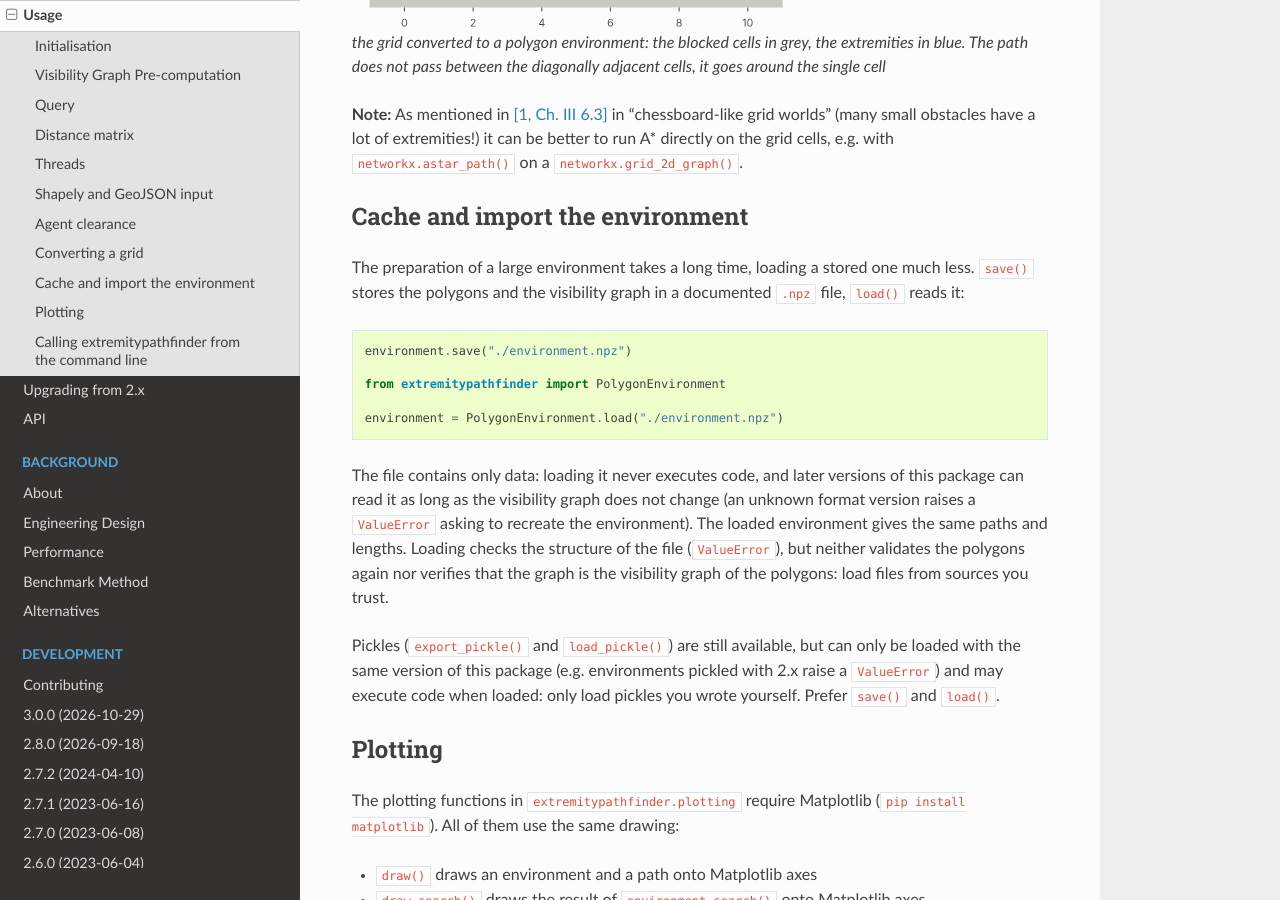
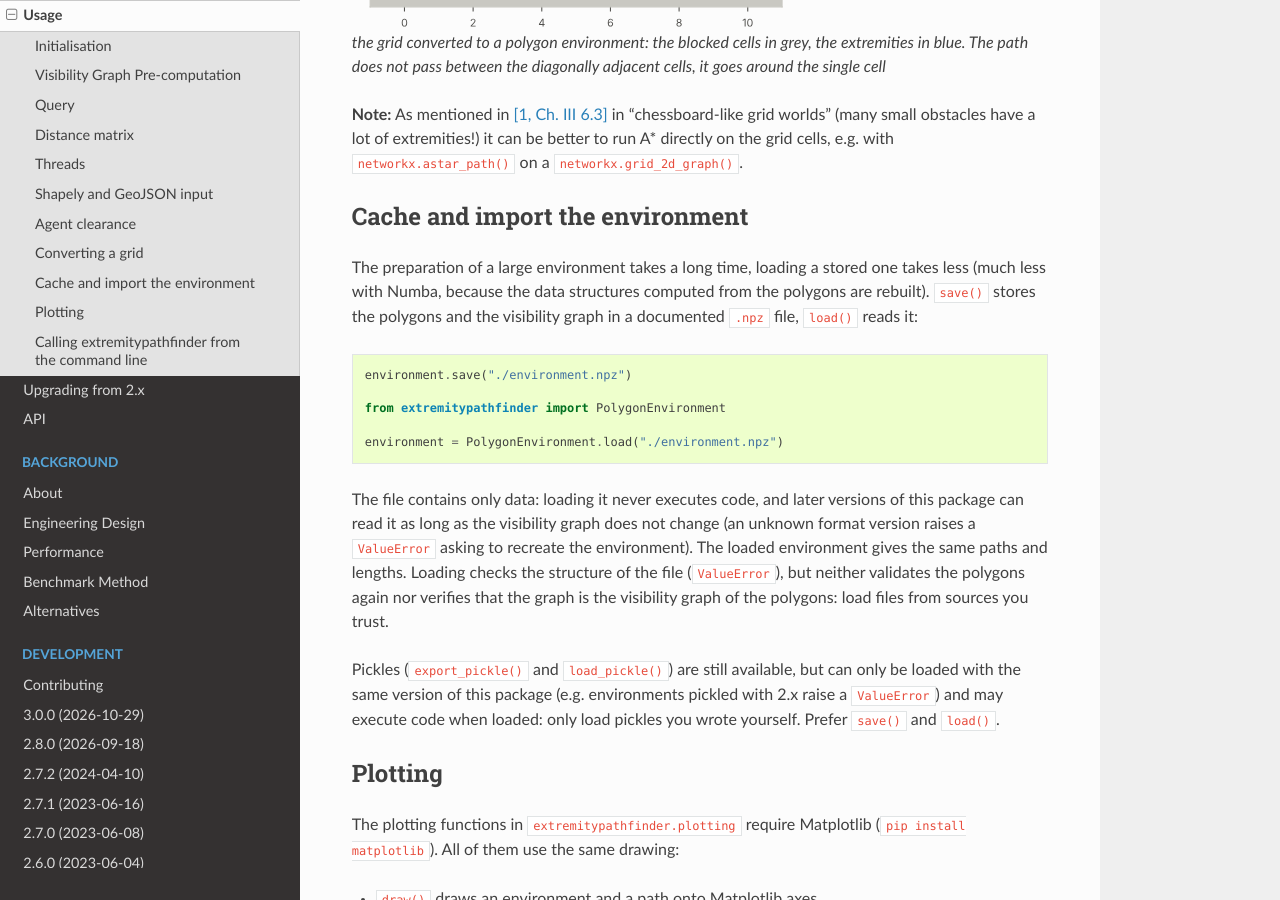
Before and after one commit to jannikmi/extremitypathfinder, a Sphinx documentation site: the page built from docs/1_usage.rst, in a window 1280 px wide and 900 px high, scrolled down 8947 px. Built offline with Sphinx 7.4.7 and the Read the Docs theme 3.1.0, drawn with Linux system fonts in a browser that asks for light colours.

Commit message:
docs: say that loading is much faster than the preparation only with Numba (#245, #272)
Co-Authored-By: Claude Sonnet 5.5 <noreply@anthropic.com>
Claude-Session: https://claude.ai/code/session_01XJqV786abjhwWvvVpFRsVh

```diff
--- a/CHANGELOG.rst
+++ b/CHANGELOG.rst
@@ -57,7 +57,8 @@ other changes:
   the extremities and the edges with their lengths). Unlike a pickle it does not depend on the internal attributes,
   so it can be loaded by later versions as long as the visibility graph stays the same, loading it never executes code,
   and it is much smaller. Loading checks the file (format version, types and shapes, vertex numbering, extremities,
-  edges and weights, ``ValueError``) and rebuilds the cheap data structures instead of computing the graph again.
+  edges and weights, ``ValueError``) and rebuilds the data structures computed from the polygons instead of computing the graph again
+  (faster than the preparation, much faster with Numba).
   The loaded environment gives the same graph, paths and lengths.
   ``export_pickle()`` and ``load_pickle()`` stay.
 - the package ships type information (``py.typed``, PEP 561) and is checked with ``mypy --strict``: type checkers now
--- a/docs/1_usage.rst
+++ b/docs/1_usage.rst
@@ -380,7 +380,8 @@ Cache and import the environment
 --------------------------------
 
 
-The preparation of a large environment takes a long time, loading a stored one much less.
+The preparation of a large environment takes a long time, loading a stored one takes less
+(much less with Numba, because the data structures computed from the polygons are rebuilt).
 ``save()`` stores the polygons and the visibility graph in a documented ``.npz`` file, ``load()`` reads it:
 
 .. code-block:: python
--- a/docs/8_design.rst
+++ b/docs/8_design.rst
@@ -753,7 +753,8 @@ Stored environments
 ``save()`` and ``load()`` keep a prepared environment in a documented ``.npz`` file (``storage.py``) that contains
 only data: the polygons as stored by the environment, the extremities and the edges of the visibility graph with their
 lengths. Everything else (the coordinates of all vertices, the mappings between vertices and edges, the points with
-their free wedges) is computed from the polygons when loading. That takes much less than the preparation, and the
+their free wedges) is computed from the polygons when loading. That takes less than the preparation (much less with Numba: the test of every vertex against the polygons
+is the larger part of it without Numba), and the
 file survives changes of the internal data structures: only a change of the graph semantics (which edges the graph
 keeps) needs a new ``configs.FILE_FORMAT_VERSION``, and loading a file with another version raises a ``ValueError``
 with instructions. The edges are stored in the order of the graph, so that the loaded graph iterates its neighbours
```
Also changed, not shown: 2 other files.
